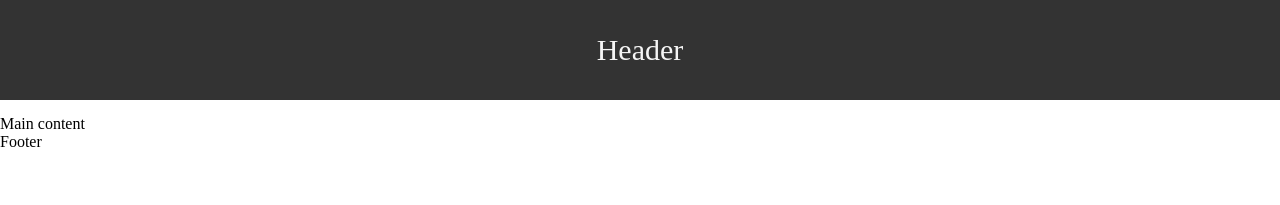
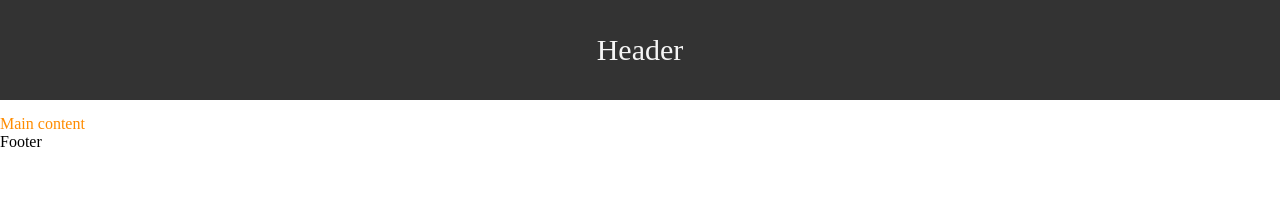
Before and after one commit to seanJosephFitzpatrick/React-Fundamental, a React (Create React App) app: page / in a window 1280 px wide. Shown: the top 205 px of the page. Built offline with nearby package versions, Linux system fonts and the light colour scheme.

Commit message:
Inline style

```diff
--- a/Components/MainContent.js
+++ b/Components/MainContent.js
@@ -2,7 +2,7 @@ import React from "react";
 
 function MainContent() {
   const mainText = "Main content";
-  return <main>{`${mainText}`}</main>;
+  return <main style={{ color: "#FF8C00" }}>{`${mainText}`}</main>;
 }
 
 export default MainContent;
```
